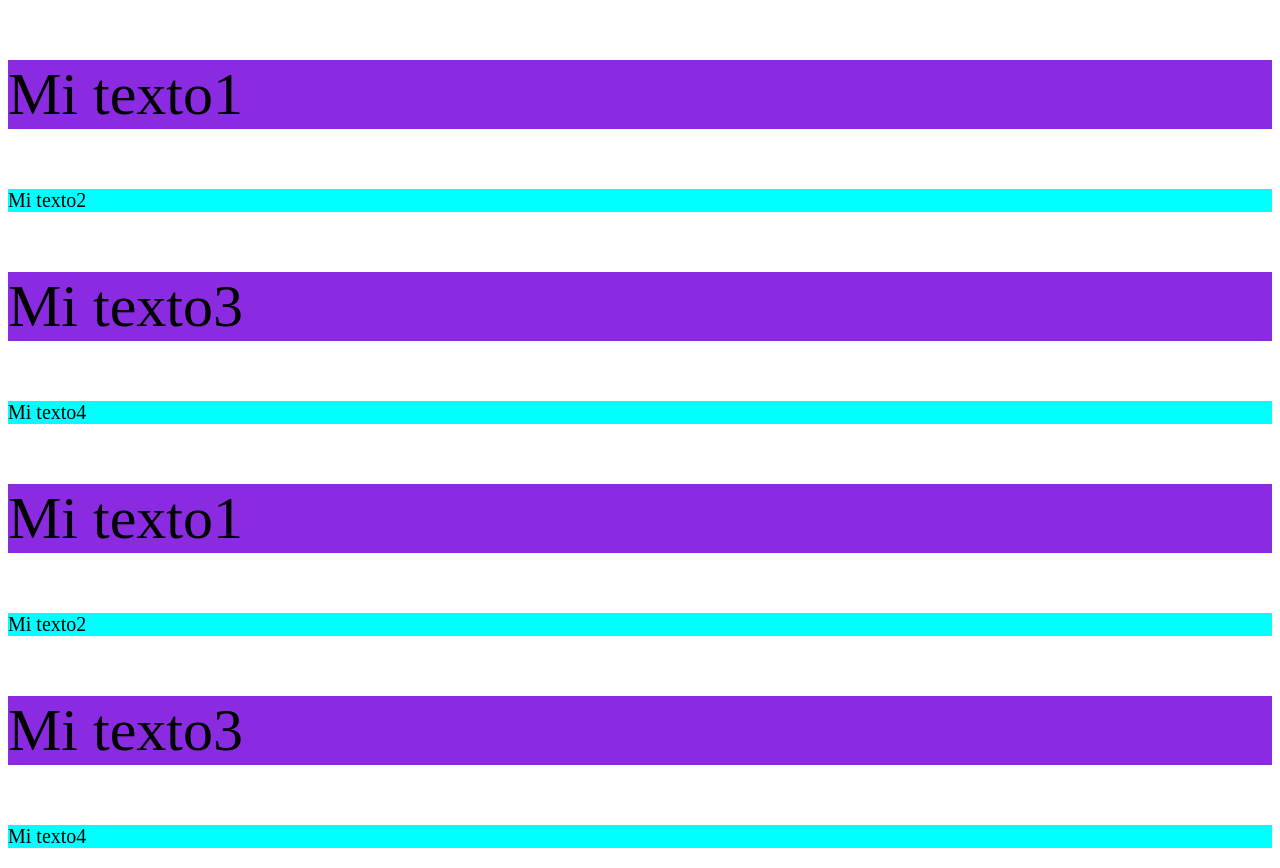
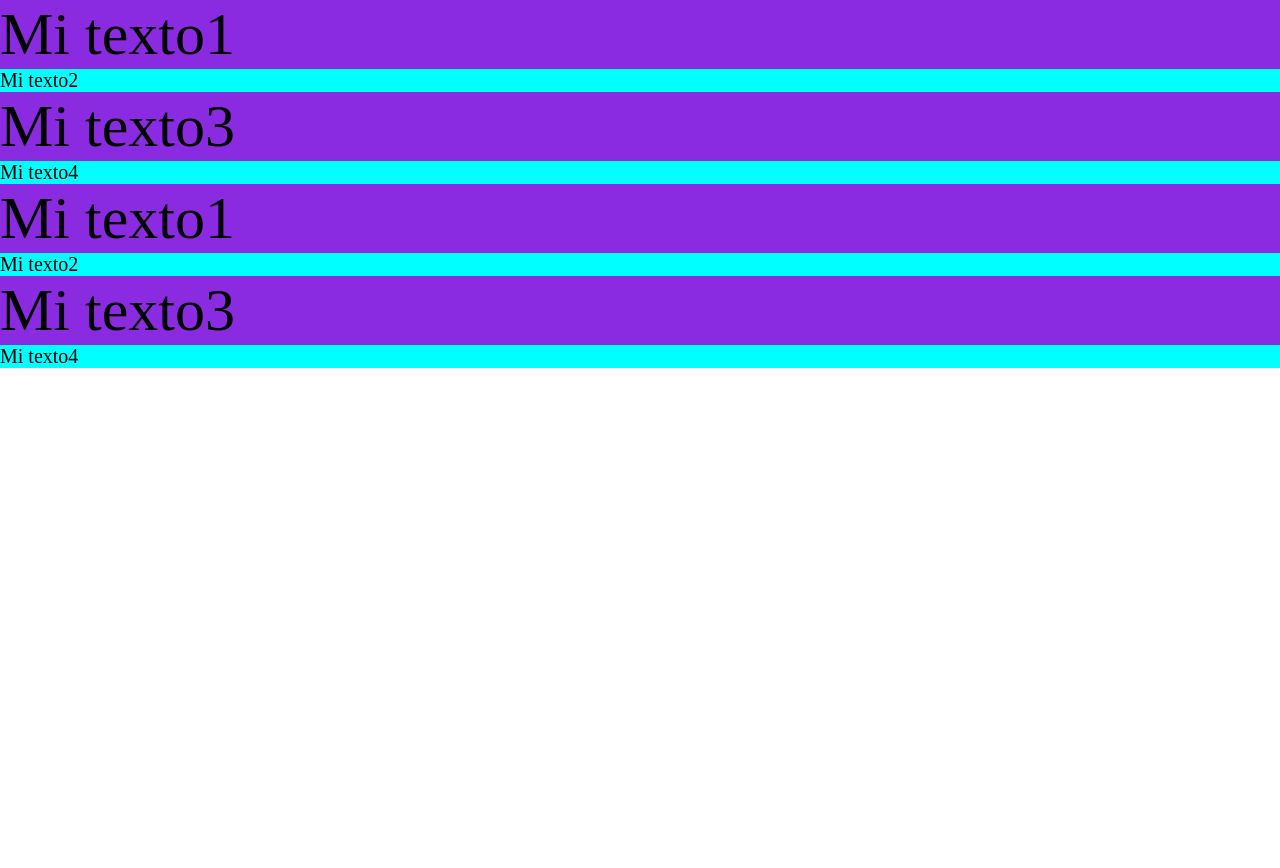
Before and after one commit to jihuder/css-expert, a plain HTML site: page ReferenciaCss/tecnicasDeClase/index.html in a window 1280 px wide. After the commit the page ends 800 px from the top, so only its background shows below. Drawn offline with Linux system fonts and the light colour scheme.

Commit message:
feat: selector universal *
Asigna la misma regla a cada uno de los elementos/etiquetas al todo documento html

```diff
--- a/ReferenciaCss/tecnicasDeClase/styles.css
+++ b/ReferenciaCss/tecnicasDeClase/styles.css
@@ -1,7 +1,12 @@
+*{
+    margin: 0px;
+}
+
 p:nth-child(odd){
     font-size: 60px;
     background-color: blueviolet;
 }
+
 p:nth-child(even){
     font-size: 20px;
     background-color:aqua;
--- /dev/null
+++ b/usosCss/style.css
@@ -0,0 +1,3 @@
+p {
+    font-size: 90px;
+}
```
